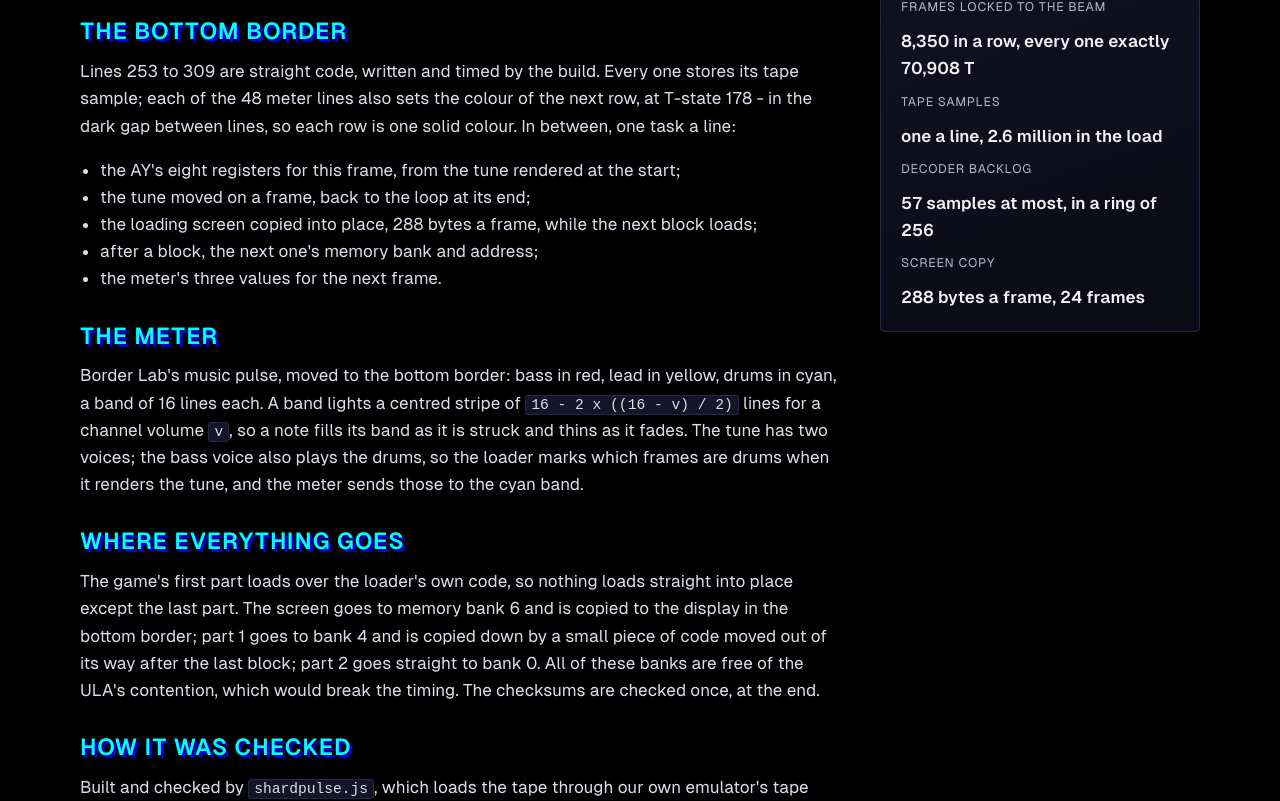
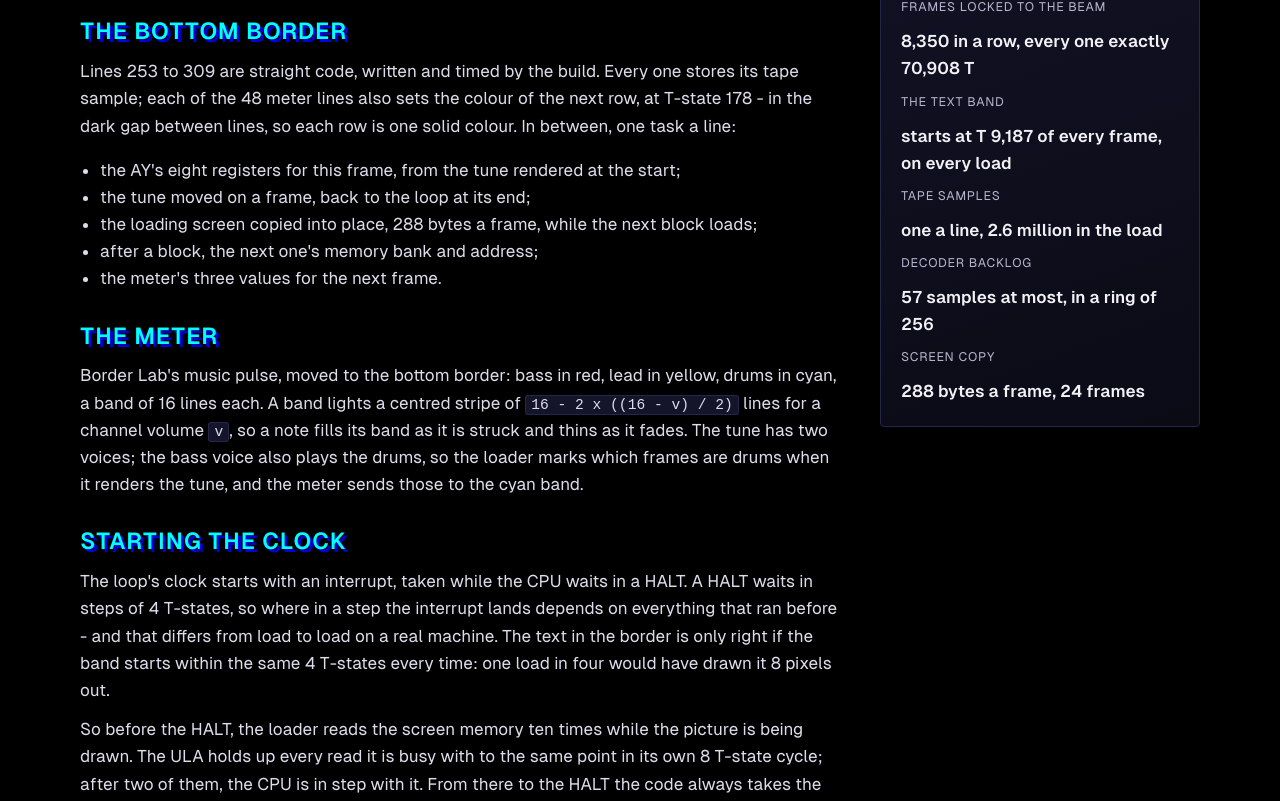
Before and after one commit to mikeynma/borders-and-loaders, a plain HTML site: page demos/shardstorm-pulse/index.html in a window 1280 px wide. Shown: the part 1120-1921 px from the top of the page. Drawn offline with Linux system fonts and the light colour scheme.

Commit message:
Site update

```diff
--- a/demos/shardstorm-pulse/index.html
+++ b/demos/shardstorm-pulse/index.html
@@ -57,6 +57,9 @@
 <ul><li>the AY's eight registers for this frame, from the tune rendered at the start;</li><li>the tune moved on a frame, back to the loop at its end;</li><li>the loading screen copied into place, 288 bytes a frame, while the next block loads;</li><li>after a block, the next one's memory bank and address;</li><li>the meter's three values for the next frame.</li></ul>
       <h2>The meter</h2>
       <p>Border Lab's music pulse, moved to the bottom border: bass in red, lead in yellow, drums in cyan, a band of 16 lines each. A band lights a centred stripe of <code>16 - 2 x ((16 - v) / 2)</code> lines for a channel volume <code>v</code>, so a note fills its band as it is struck and thins as it fades. The tune has two voices; the bass voice also plays the drums, so the loader marks which frames are drums when it renders the tune, and the meter sends those to the cyan band.</p>
+      <h2>Starting the clock</h2>
+      <p>The loop's clock starts with an interrupt, taken while the CPU waits in a HALT. A HALT waits in steps of 4 T-states, so where in a step the interrupt lands depends on everything that ran before - and that differs from load to load on a real machine. The text in the border is only right if the band starts within the same 4 T-states every time: one load in four would have drawn it 8 pixels out.</p>
+<p>So before the HALT, the loader reads the screen memory ten times while the picture is being drawn. The ULA holds up every read it is busy with to the same point in its own 8 T-state cycle; after two of them, the CPU is in step with it. From there to the HALT the code always takes the same time, so the interrupt lands on the same T-state on every load. The same trick keeps Border Lab's effects still.</p>
       <h2>Where everything goes</h2>
       <p>The game's first part loads over the loader's own code, so nothing loads straight into place except the last part. The screen goes to memory bank 6 and is copied to the display in the bottom border; part 1 goes to bank 4 and is copied down by a small piece of code moved out of its way after the last block; part 2 goes straight to bank 0. All of these banks are free of the ULA's contention, which would break the timing. The checksums are checked once, at the end.</p>
       <h2>How it was checked</h2>
@@ -64,7 +67,7 @@
     </div>
     <aside class="card numbers">
       <h3>The numbers</h3>
-      <dl><dt>Machine</dt><dd>Spectrum 128K, +2 (the AY is needed)</dd><dt>Tape</dt><dd>a plain .tap at ROM speed; about 4 minutes to the game</dd><dt>Loader</dt><dd>9,764 bytes at $8000, loaded by the ROM</dd><dt>Frames locked to the beam</dt><dd>8,350 in a row, every one exactly 70,908 T</dd><dt>Tape samples</dt><dd>one a line, 2.6 million in the load</dd><dt>Decoder backlog</dt><dd>57 samples at most, in a ring of 256</dd><dt>Screen copy</dt><dd>288 bytes a frame, 24 frames</dd></dl>
+      <dl><dt>Machine</dt><dd>Spectrum 128K, +2 (the AY is needed)</dd><dt>Tape</dt><dd>a plain .tap at ROM speed; about 4 minutes to the game</dd><dt>Loader</dt><dd>9,764 bytes at $8000, loaded by the ROM</dd><dt>Frames locked to the beam</dt><dd>8,350 in a row, every one exactly 70,908 T</dd><dt>The text band</dt><dd>starts at T 9,187 of every frame, on every load</dd><dt>Tape samples</dt><dd>one a line, 2.6 million in the load</dd><dt>Decoder backlog</dt><dd>57 samples at most, in a ring of 256</dd><dt>Screen copy</dt><dd>288 bytes a frame, 24 frames</dd></dl>
     </aside>
   </div>
 </section>
```
Also changed, not shown: index.html (+1 -0 lines), share.png, shots/shardstorm-pulse/copying.png, shots/shardstorm-pulse/loading.png, shots/shardstorm-pulse/part1.png, shots/shardstorm-pulse/part2.png, shots/shardstorm-scroll/music.png, 4 other files.
